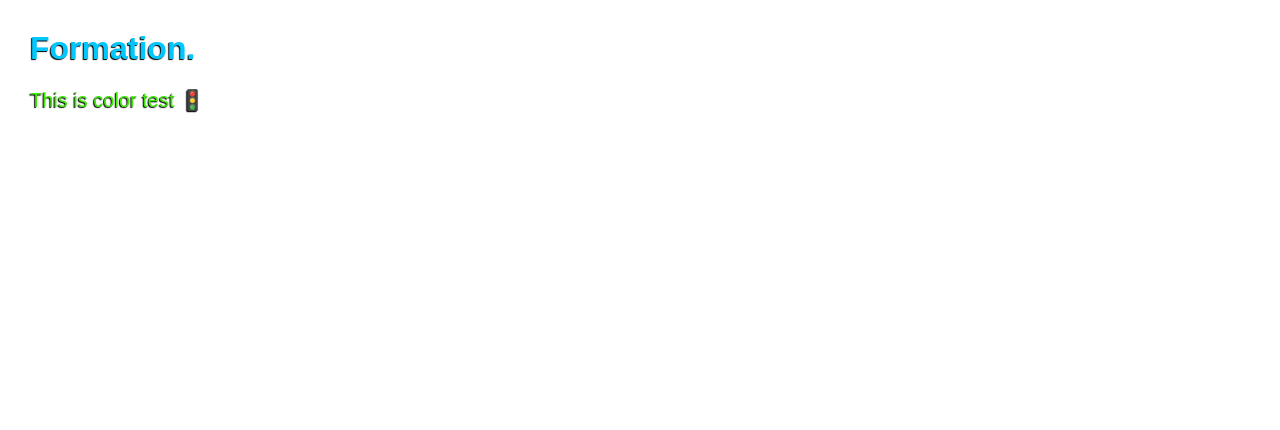
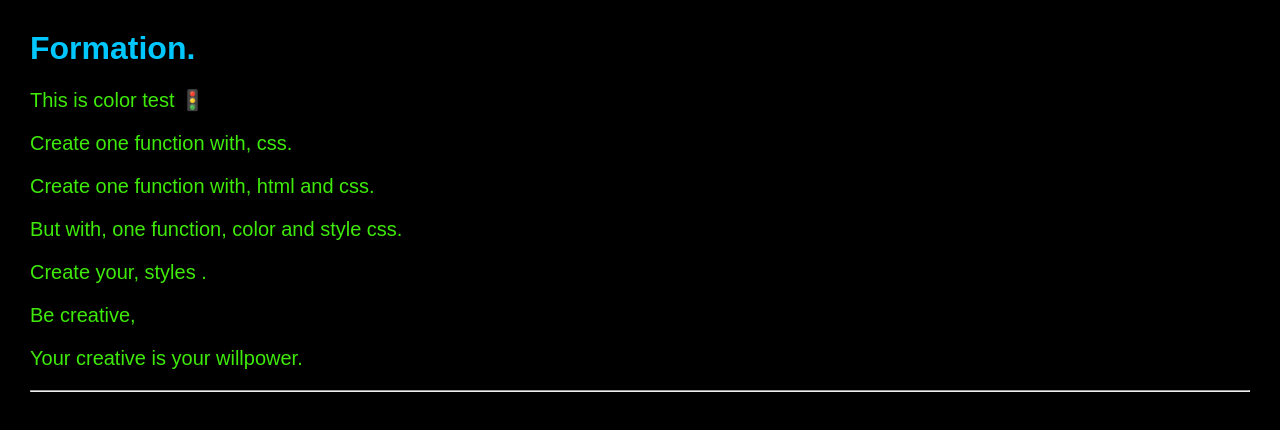
Before and after one commit to edskate/Page-Web, a plain HTML site: page index03.html in a window 1280 px wide. Drawn offline with Linux system fonts and the light colour scheme.

Commit message:
index03.html  leitura

```diff
--- a/index03.html
+++ b/index03.html
@@ -11,6 +11,7 @@
             box-sizing: border-box;
             font-family: Arial, sans-serif;
             margin: 30px;
+            background-color: #000;
         }
         h1{
             color: rgb(0, 200, 255);
@@ -27,5 +28,12 @@
 <body>
     <h1>Formation.</h1>
 <p>This is color test 🚦</p>
+<p>Create one function with, css.</p>
+<p>Create one function with, html and css.</p>
+<p>But with, one function, color and style css.</p>
+<p>Create your, styles .</p>
+<p>Be creative,</p>
+<p>Your creative is your willpower.</p>
+<hr>
 </body>
 </html>
```
